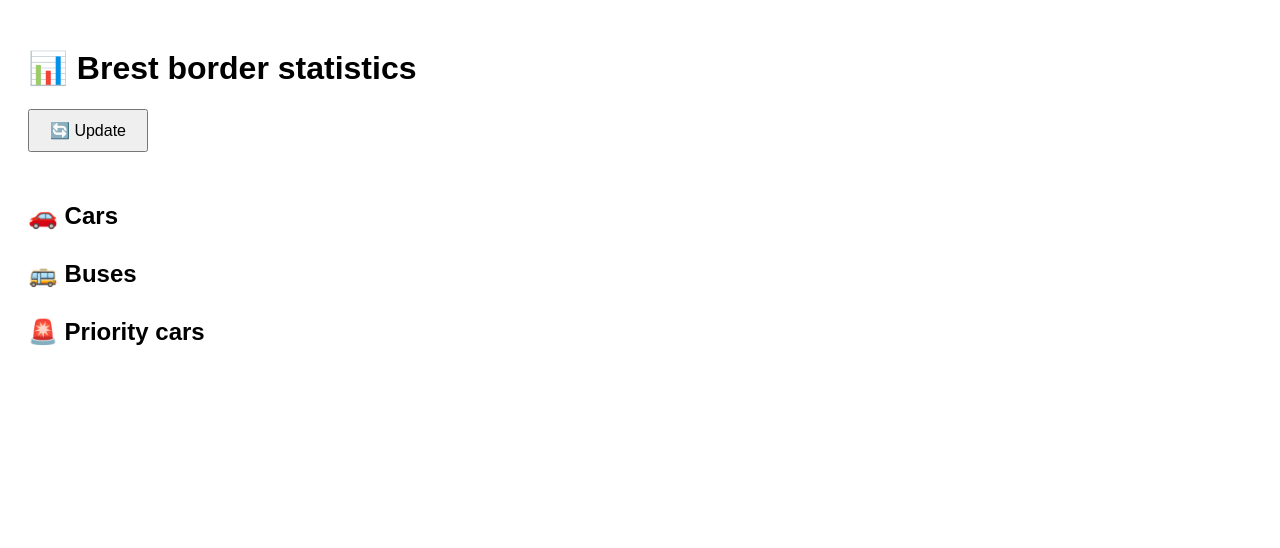
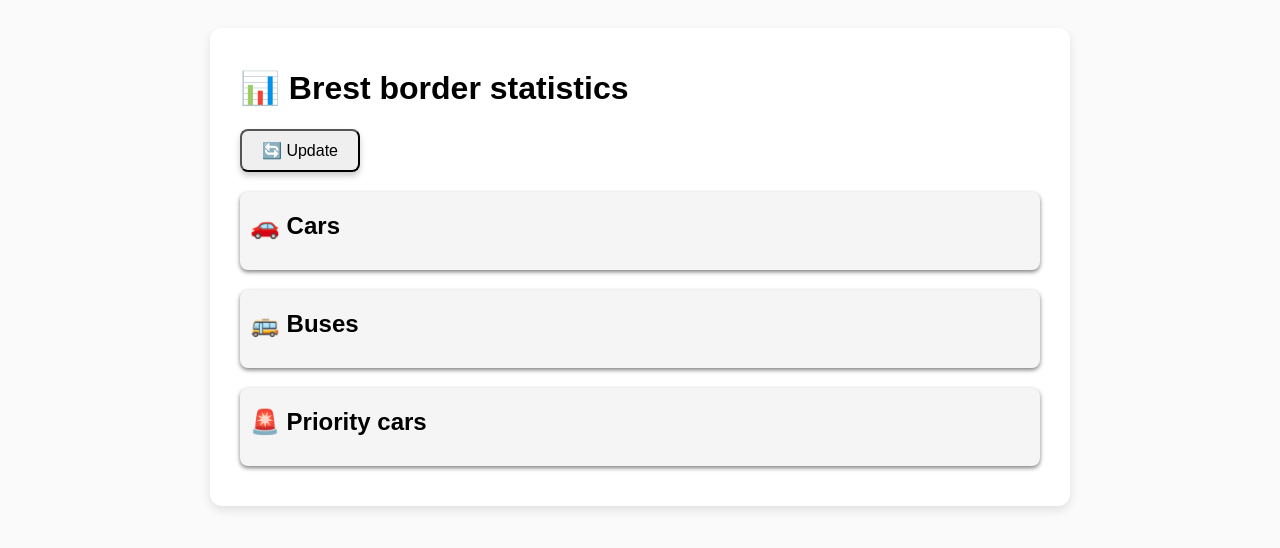
Before and after one commit to DzianisPrakharchuk/brest-border-monitoring, a plain HTML site: page border/index.html in a window 1280 px wide. Drawn offline with Linux system fonts and the light colour scheme; no server answers.

Commit message:
add styles

```diff
--- a/border/index.html
+++ b/border/index.html
@@ -1,29 +1,77 @@
-
 <!DOCTYPE html>
 <html lang="ru">
+
 <head>
   <meta charset="UTF-8">
   <title>Brest border monitoring</title>
   <style>
-    body { font-family: Arial, sans-serif; padding: 20px; }
-    h2 { margin-top: 30px; }
-    button { padding: 10px 20px; font-size: 16px; margin-bottom: 20px; }
-    .group { margin-bottom: 10px; }
+    body {
+      font-family: Arial, sans-serif;
+      padding: 20px;
+      background-color: #fafafa;
+    }
+
+    .page-container {
+      max-width: 800px;
+      margin: 0 auto;
+      background: white;
+      padding: 20px 30px;
+      border-radius: 12px;
+      box-shadow: 0 4px 10px rgba(0, 0, 0, 0.1);
+    }
+
+    h2 {
+      margin-top: 10px;
+    }
+
+    button {
+      padding: 10px 20px;
+      font-size: 16px;
+      margin-bottom: 20px;
+      border-radius: 8px;
+      cursor: pointer;
+      box-shadow: 0 4px 6px rgba(0, 0, 0, 0.2);
+    }
+
+    .group {
+      margin-bottom: 10px;
+    }
+
+    .stats-container {
+      background-color: #f5f5f5;
+      margin-bottom: 20px;
+      border-radius: 8px;
+      box-shadow: 0 2px 4px rgba(0, 0, 0, 0.5);
+      padding: 10px;
+    }
+
+    .stat-box {
+      margin-top: 10px;
+    }
+
   </style>
 </head>
+
 <body>
+  <div class="page-container">
     <h1>📊 Brest border statistics</h1>
     <button onclick="loadData()">🔄 Update</button>
 
+    <div class="stats-container">
       <h2>🚗 Cars</h2>
-<div id="carStats"></div>
+      <div id="carStats" class="stat-box"></div>
+    </div>
 
+    <div class="stats-container">
       <h2>🚌 Buses</h2>
-<div id="busStats"></div>
+      <div id="busStats" class="stat-box"></div>
+    </div>
 
+    <div class="stats-container">
       <h2>🚨 Priority cars</h2>
-<div id="priorityStats"></div>
-
+      <div id="priorityStats" class="stat-box"></div>
+    </div>
+  </div>
   <script>
     async function loadData() {
       const url = "https://belarusborder.by/info/monitoring-new?token=test&checkpointId=a9173a85-3fc0-424c-84f0-defa632481e4";
@@ -130,4 +178,5 @@ function renderBusStats(containerId, stats) {
     setInterval(loadData, 10000);
   </script>
 </body>
+
 </html>
```
Lines whose indentation alone changed are shown as unchanged.
